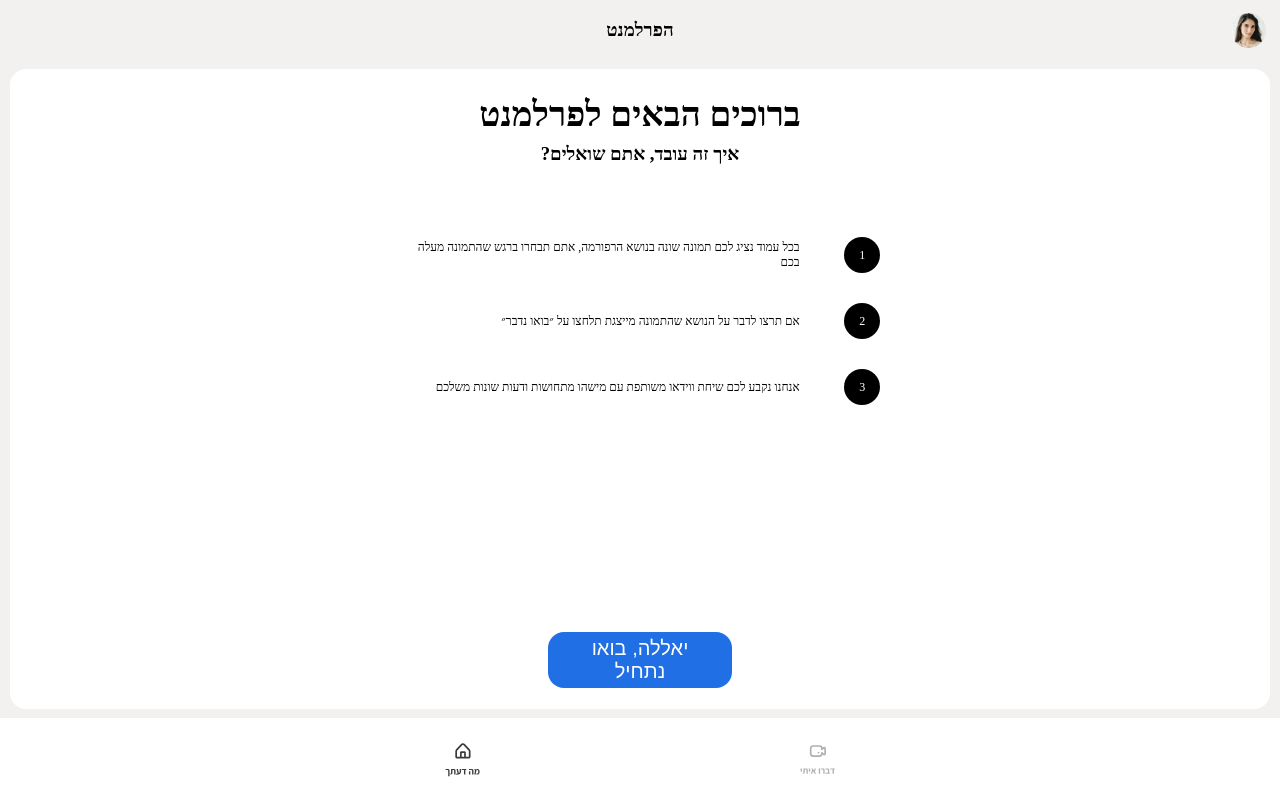
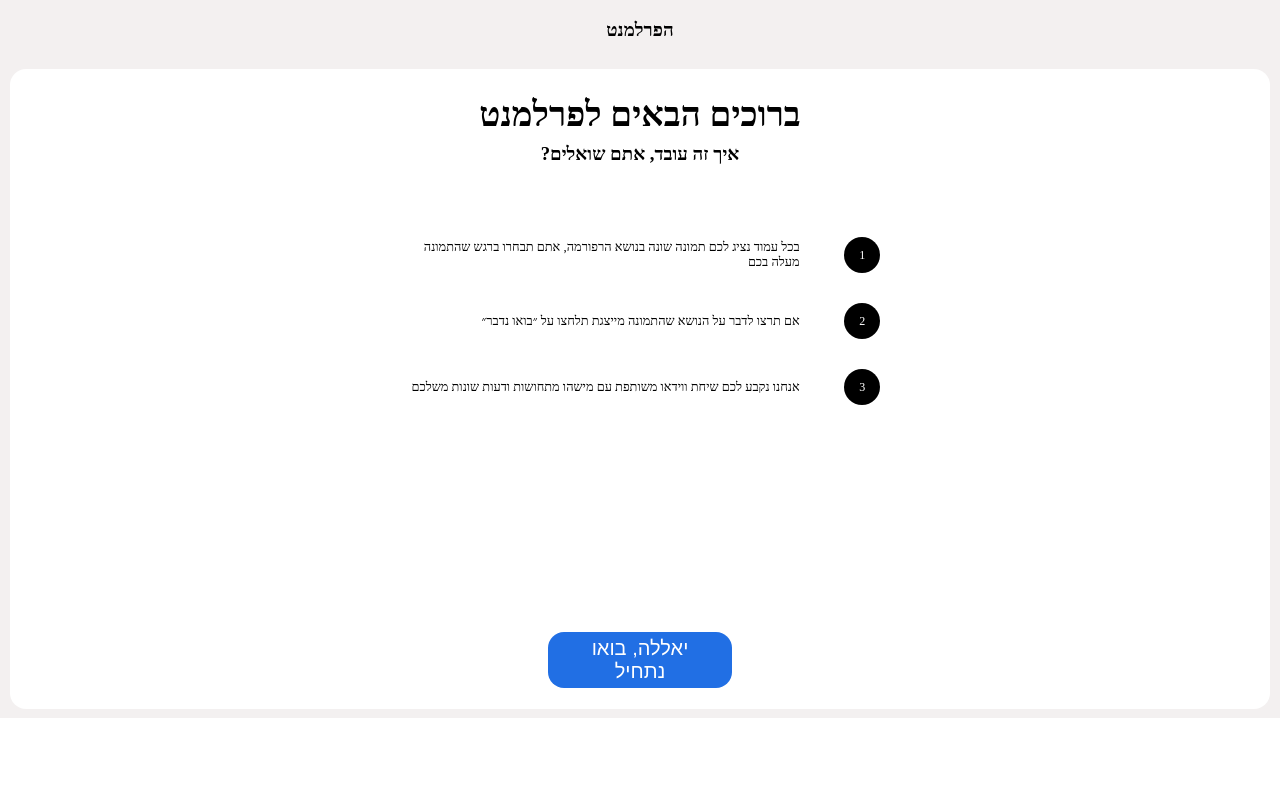
Before and after one commit to haparlament/haparlament-web-app, a React (Create React App) app: page / in a window 1280 px wide. Built offline with nearby package versions, Linux system fonts and the light colour scheme.

Commit message:
ui fixes - remove profile image and footer and fix intro texts (#2)

```diff
--- a/src/components/Footer.jsx
+++ b/src/components/Footer.jsx
@@ -1,12 +1,9 @@
 import React from "react";
-import { letsTalk, whatDoYouThink } from "../styles.css/icons.svg/icons";
 import "../styles.css/Footer.css";
 
 function Footer() {
   return (
     <footer>
-      {whatDoYouThink}
-      {letsTalk}
     </footer>
   );
 }
--- a/src/components/Header.jsx
+++ b/src/components/Header.jsx
@@ -1,12 +1,10 @@
 import React from "react";
 import "../styles.css/Header.css";
-import Profilepic from "../styles.css/images/profilepic.jpeg";
 
 function Header() {
   return (
     <header className="header-div">
       <h3 className="header">הפרלמנט</h3>
-      <img className="profile-pic" src={Profilepic} alt="" />
     </header>
   );
 }
--- a/src/styles.css/ChooseTime.css
+++ b/src/styles.css/ChooseTime.css
@@ -16,7 +16,7 @@
   align-items: center;
   flex-wrap: wrap;
   align-items: center;
-  justify-content: start;
+  justify-content: flex-start;
   gap: 7px;
   direction: rtl;
 }
--- a/src/styles.css/Feelings.css
+++ b/src/styles.css/Feelings.css
@@ -6,6 +6,7 @@
   outline: none;
   border: none;
   width: fit-content;
+  cursor: pointer;
   min-width: 2rem;
   padding: 4px 18px 4px 18px;
   height: 1.8rem;
--- a/src/styles.css/Header.css
+++ b/src/styles.css/Header.css
@@ -3,7 +3,7 @@
   width: 100%;
   display: flex;
   align-items: center;
-  justify-content: end;
+  justify-content: flex-end;
   position: sticky;
   top: 0;
 }
--- a/src/styles.css/SubmitFeelings.css
+++ b/src/styles.css/SubmitFeelings.css
@@ -16,6 +16,7 @@
   color: #FFFFFF;;
   font-size: 1.1rem;
   font-weight: 600;
+  cursor: pointer;
 }
 
 .button-disabled{
--- a/src/styles.css/WelcomePage.css
+++ b/src/styles.css/WelcomePage.css
@@ -36,10 +36,9 @@
 }
 
 .dot-text{
-  font-size: 0.5re;
+  font-size: 0.8rem;
   width: 80%;
   direction: rtl;
-  font-size: 0.;
 }
 
 .instructions-button{
```
